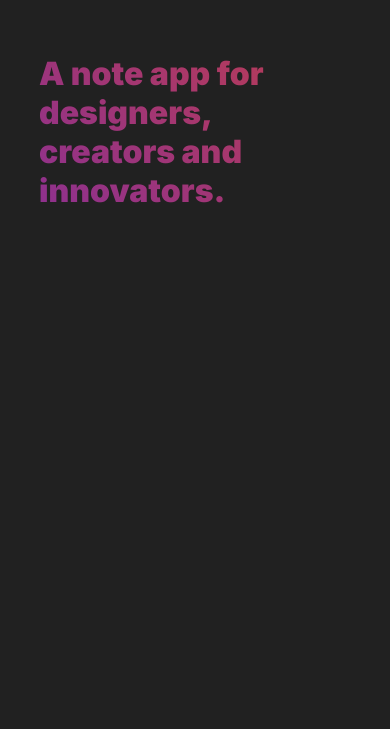
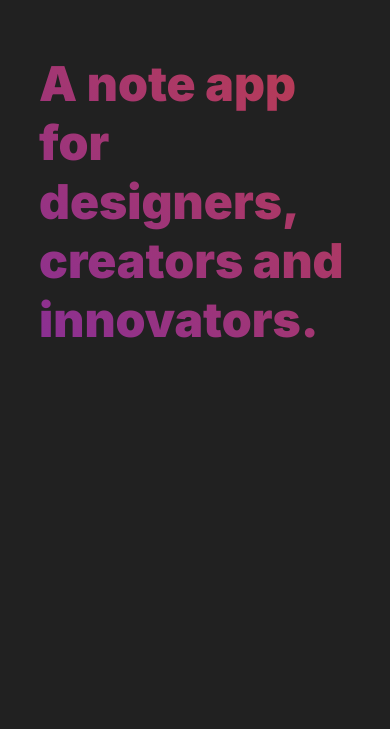
Before and after one commit to mattayersnz/hunchpublic, a React (Create React App) app: page / in a window 390 px wide. Shown: the part 115-844 px from the top of the page. Built offline with nearby package versions, Linux system fonts and the light colour scheme; the HTML template or start-up script is replaced by a standard one.

Commit message:
font on mobile

```diff
--- a/src/App.js
+++ b/src/App.js
@@ -110,7 +110,7 @@ const Hero = styled.div`
   color: transparent;
   width: 80%;
   @media (max-width: 960px) {
-    font-size: 32px;
+    font-size: 48px;
     padding-left: 10vw;
     padding-top: 20vh;
   }
```
